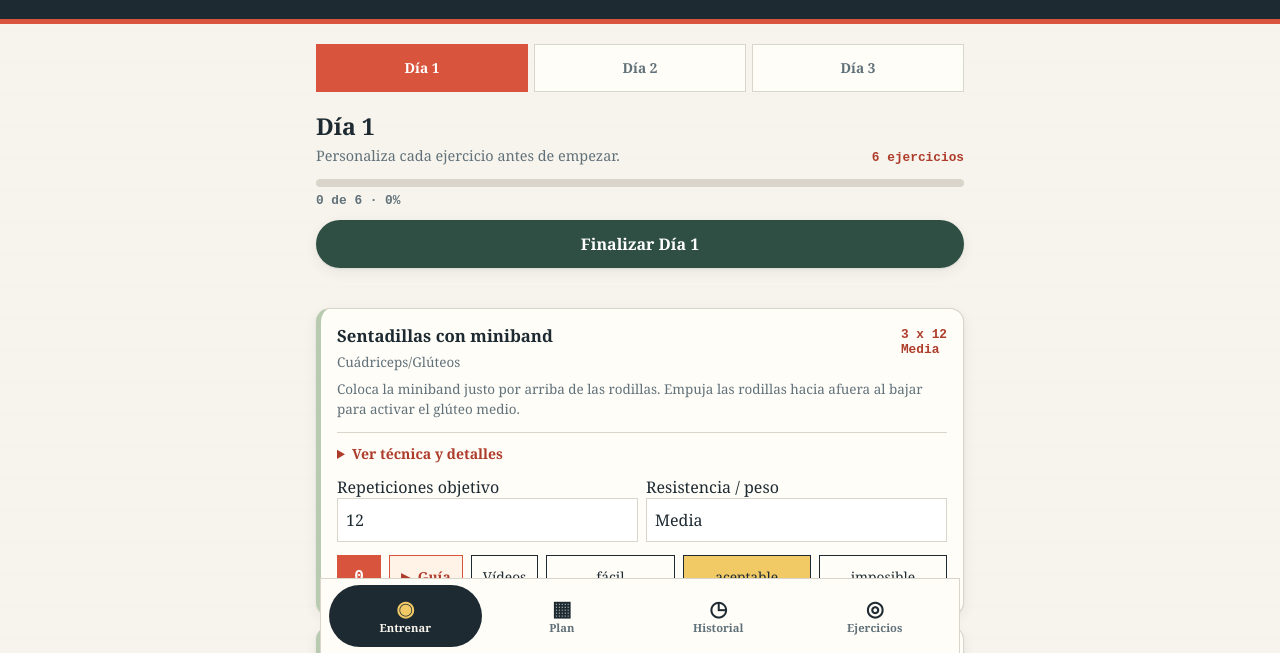
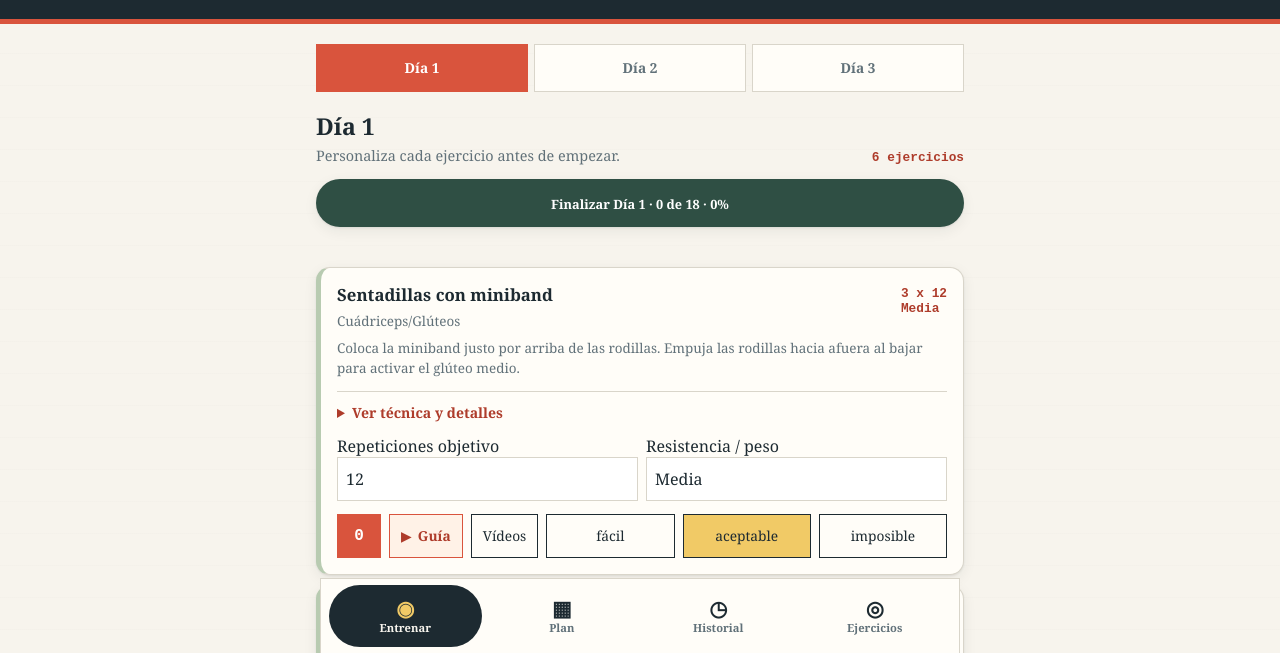
Before and after one commit to rafasb/Ejercicios-con-elasticos, a website with bundled scripts: page index.html in a window 1280 px wide. Shown: the part 147-800 px from the top of the page. Built offline with nearby package versions, Linux system fonts and the light colour scheme.

Commit message:
feat(train): progreso por series en boton Finalizar + check de sintaxis completo

```diff
--- a/js/render.js
+++ b/js/render.js
@@ -1,5 +1,5 @@
 import { RATING_OPTIONS, VIEW_COPY } from "./constants.js";
-import { escapeHtml, exerciseDetails, historyToggle, renderHistoryCalendar, renderHistorySession, tagBadges, tagFilter, tagSummary } from "./utils.js";
+import { completedSets, escapeHtml, exerciseDetails, historyToggle, renderHistoryCalendar, renderHistorySession, tagBadges, tagFilter, tagSummary } from "./utils.js";
 import { configuredDays, getCurrentPlan, getExercise, sortedHistory, state } from "./state.js";
 
 let appVersion = "…";
@@ -16,16 +16,15 @@ function daySwitcher() {
 function renderTrain() {
   const plan = getCurrentPlan();
   if (!plan.length) return `${daySwitcher()}<div class="empty-state"><h2>Sesión vacía</h2><p>Añade ejercicios desde Plan para preparar este día.</p></div>`;
-  const done = plan.filter((item) => {
-    const entry = state.workout[item.exerciseId];
-    if (!entry) return false;
-    const sets = Number.isFinite(entry.completedSets) ? entry.completedSets : 0;
-    return sets > 0 || Boolean(entry.rating);
-  }).length;
-  const percent = Math.round((done / plan.length) * 100);
-  const progressLabel = `${done} de ${plan.length} · ${percent}%`;
-  const finishState = done === plan.length ? "is-ready" : done > 0 ? "is-partial" : "";
-  return `${daySwitcher()}<div class="session-heading"><div><h2>${state.activeDay.replace("DÍA ", "Día ")}</h2><p>Personaliza cada ejercicio antes de empezar.</p></div><span class="target">${plan.length} ejercicios</span></div><div class="session-progress" role="progressbar" aria-valuemin="0" aria-valuemax="100" aria-valuenow="${percent}" aria-label="${escapeHtml("Progreso de la sesión")}"><div class="session-progress-bar" style="width: ${percent}%"></div></div><p class="session-progress-label">${escapeHtml(progressLabel)}</p><button class="primary-button sticky-action ${finishState}" data-action="finish">Finalizar ${state.activeDay.replace("DÍA ", "Día ")}</button><section class="exercise-list">${plan.map((item, planIndex) => {
+  const targets = plan.map((item) => Math.max(0, Number.parseInt(item.sets, 10) || 0));
+  const total = targets.reduce((sum, target) => sum + target, 0);
+  const done = plan.reduce((sum, item, index) => sum + Math.min(completedSets(state.workout[item.exerciseId]), targets[index]), 0);
+  const percent = total > 0 ? Math.round((done / total) * 100) : 0;
+  const dayLabel = state.activeDay.replace("DÍA ", "Día ");
+  const finishText = `Finalizar ${dayLabel} · ${done} de ${total} · ${percent}%`;
+  const finishAria = `Finalizar ${dayLabel}. ${done} de ${total} series realizadas, ${percent} por ciento.`;
+  const finishState = total > 0 && done >= total ? "is-ready" : done > 0 ? "is-partial" : "";
+  return `${daySwitcher()}<div class="session-heading"><div><h2>${state.activeDay.replace("DÍA ", "Día ")}</h2><p>Personaliza cada ejercicio antes de empezar.</p></div><span class="target">${plan.length} ejercicios</span></div><button class="primary-button sticky-action ${finishState}" data-action="finish" aria-label="${escapeHtml(finishAria)}"><span class="finish-fill" style="width: ${percent}%" aria-hidden="true"></span><span class="finish-label">${escapeHtml(finishText)}</span></button><section class="exercise-list">${plan.map((item, planIndex) => {
     const exercise = getExercise(item.exerciseId); if (!exercise) return "";
     const entry = state.workout[item.exerciseId] || { reps: item.reps, resistance: item.resistance, rating: "aceptable" };
     const completed = Number.isFinite(state.workout[item.exerciseId]?.completedSets) ? state.workout[item.exerciseId].completedSets : 0;
--- a/package.json
+++ b/package.json
@@ -10,7 +10,7 @@
   "main": "service-worker.js",
   "scripts": {
     "lint": "biome lint .",
-    "check": "node --check js/*.js",
+    "check": "node scripts/check-syntax.mjs",
     "test": "node --test",
     "format": "biome format ."
   },
--- a/service-worker.js
+++ b/service-worker.js
@@ -1,4 +1,4 @@
-const CACHE = "ritmo-v38";
+const CACHE = "ritmo-v39";
 const VERSION = CACHE.match(/v(.+)$/)?.[1] || "desconocida";
 const ASSETS = ["./", "./index.html", "./offline.html", "./styles.css", "./js/app.js", "./js/constants.js", "./js/utils.js", "./js/state.js", "./js/render.js", "./rutina_entrenamiento_bandas.md", "./rutina.json", "./manifest.webmanifest", "./icon.svg", "./icon-192.png", "./icon-512.png", "./assets/Tension.m4a", "./assets/Pausa.m4a", "./assets/Distension.m4a", "./assets/Descanso.m4a", "./assets/Preparacion.m4a"];
 self.addEventListener("install", (event) => event.waitUntil(caches.open(CACHE).then((cache) => cache.addAll(ASSETS.map((asset) => new Request(asset, { cache: "reload" })))).then(() => self.skipWaiting())));
--- a/styles.css
+++ b/styles.css
@@ -100,12 +100,11 @@ textarea { resize: vertical; }
 .guide-play { display: inline-flex; align-items: center; justify-content: center; gap: 7px; min-height: 44px; padding: 8px 11px; border: 1px solid var(--coral); background: #fff2e7; color: var(--coral-dark); font-size: .86rem; font-weight: bold; }
 .guide-play span { font-size: .8rem; }
 .sticky-action { position: sticky; top: var(--space-sm); z-index: 1; margin-bottom: var(--space-lg); width: 100%; background-color: var(--surface); }
-.primary-button.sticky-action { border-radius: var(--radius-pill); background: var(--pine); box-shadow: var(--shadow); }
+.primary-button.sticky-action { border-radius: var(--radius-pill); background: var(--pine); box-shadow: var(--shadow); overflow: hidden; }
 .primary-button.sticky-action.is-partial { background: var(--clay); color: var(--ink); }
 .primary-button.sticky-action.is-ready { background: var(--pine); color: var(--paper); }
-.session-progress { height: 8px; overflow: hidden; border-radius: var(--radius-pill); background: var(--line); }
-.session-progress-bar { height: 100%; width: 0; background: var(--pine); transition: width .2s ease; }
-.session-progress-label { margin: 6px 0 12px; color: var(--muted); font-family: "Courier New", monospace; font-size: .8rem; font-weight: bold; }
+.finish-fill { position: absolute; inset: 0 auto 0 0; width: 0; background: rgba(29, 42, 49, 0.22); transition: width .2s ease; }
+.finish-label { position: relative; font-size: .8rem; white-space: nowrap; }
 .plan-row { display: grid; grid-template-columns: 68px 1fr 30px; gap: 7px; align-items: end; border-bottom: 1px solid var(--line); padding: 12px 0; }
 .plan-row select, .plan-row input { min-width: 0; }
 .plan-row label { overflow: hidden; }
```
Also changed, not shown: knowledge/code/modulos-js.md (+1 -1 lines), knowledge/log.md (+5 -0 lines), knowledge/memory/decisiones.md (+3 -0 lines), knowledge/project/pwa-offline.md (+1 -1 lines), scripts/check-syntax.mjs (added, +21 -0 lines), README.md.
